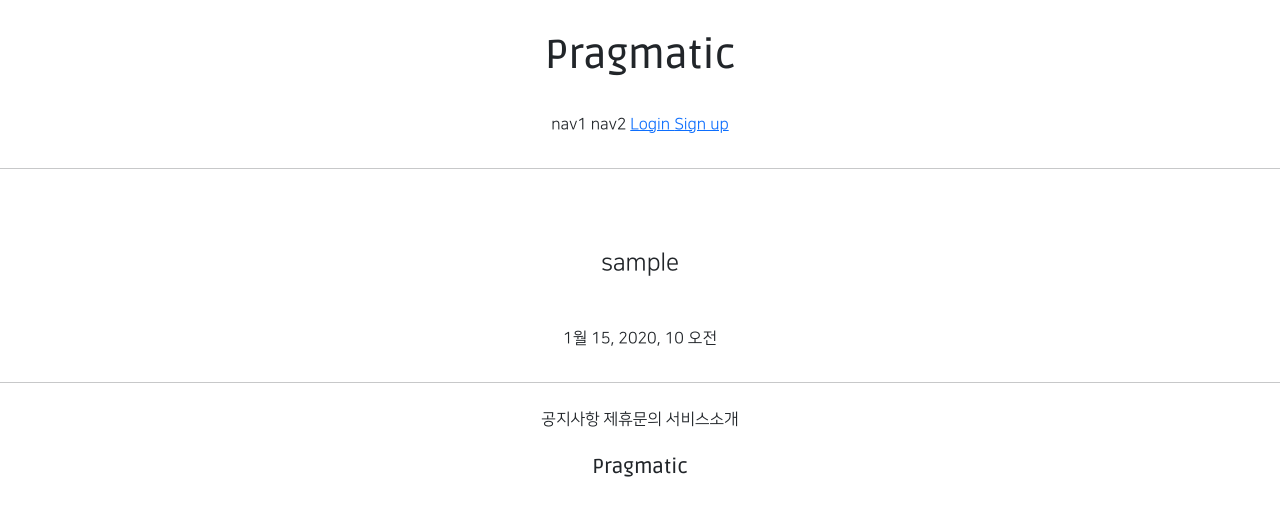
After one commit to dayoorang/first_project, a Django app: page /accounts/detail/1 in a window 1280 px wide. The commit adds this page. Shown: the top 516 px of the page. Run offline with Django 3.2, Linux system fonts and the light colour scheme; tables that the repository leaves empty hold one stand-in row (values such as "Sample post"); parts of the project's set-up code (start-up, migrations or seed data) failed here and were passed over; some libraries are stand-ins or nearby versions.

Commit message:
7/16 first_project commit 3

```diff
--- /dev/null
+++ b/accountapp/templates/accountapp/detail.html
@@ -0,0 +1,15 @@
+{% extends 'base.html' %}
+
+{% block content %}
+
+    <div class="text-center mw-500 m-auto" >
+        <div class="m-5">
+            <h4>{{ target_user.username }}</h4>
+        </div>
+
+        <div>
+            {{ target_user.date_joined }}
+        </div>
+    </div>
+
+{% endblock %}
--- a/accountapp/urls.py
+++ b/accountapp/urls.py
@@ -1,15 +1,14 @@
 from django.contrib.auth.views import LoginView, LogoutView
 from django.urls import path
 
-from accountapp.views import hello_world, AccountCreateView
+from accountapp.views import hello_world, AccountCreateView, AccountDetailView
 
 app_name = 'accountapp'
 
 urlpatterns = [
     path('hello_world/', hello_world, name='hello_world'),
     path('create/', AccountCreateView.as_view(), name='create'),
-    path('login/', LoginView.as_view(template_name='accountapp/login.html'),
-         name='login'),
-    path('logout/',LogoutView.as_view(),
-         name='logout')
+    path('login/', LoginView.as_view(template_name='accountapp/login.html'),  name='login'),
+    path('logout/',LogoutView.as_view(), name='logout'),
+    path('detail/<int:pk>', AccountDetailView.as_view(), name='detail')
 ]
--- a/accountapp/views.py
+++ b/accountapp/views.py
@@ -5,7 +5,7 @@ from django.shortcuts import render
 
 # Create your views here.
 from django.urls import reverse, reverse_lazy
-from django.views.generic import CreateView
+from django.views.generic import CreateView, DetailView
 
 from accountapp.models import NewModel
 
@@ -33,3 +33,9 @@ class AccountCreateView(CreateView):
     form_class = UserCreationForm
     success_url = reverse_lazy('accountapp:hello_world')
     template_name = 'accountapp/create.html'
+
+
+class AccountDetailView(DetailView):
+    model = User
+    context_object_name = 'target_user'
+    template_name = 'accountapp/detail.html'
--- a/templates/base.html
+++ b/templates/base.html
@@ -2,7 +2,7 @@
 <html lang="en">
 {% include 'head.html' %}
 
-<body style="font-family: 'NanumSquareR">
+<body style="font-family: 'NanumSquareR'">
 
 {% include 'header.html' %}
 <hr>
--- a/templates/header.html
+++ b/templates/header.html
@@ -20,11 +20,17 @@
            </a>
         </span>
         {% else %}
+
         <span>
             <a href ="{% url 'accountapp:logout' %}">
                 Logout
            </a>
         </span>
+        <span>
+            <a href ="{% url 'accountapp:detail' user.pk %}">
+                Mypage
+           </a>
+        </span>
         {% endif %}
     </div>
 </div>
```
